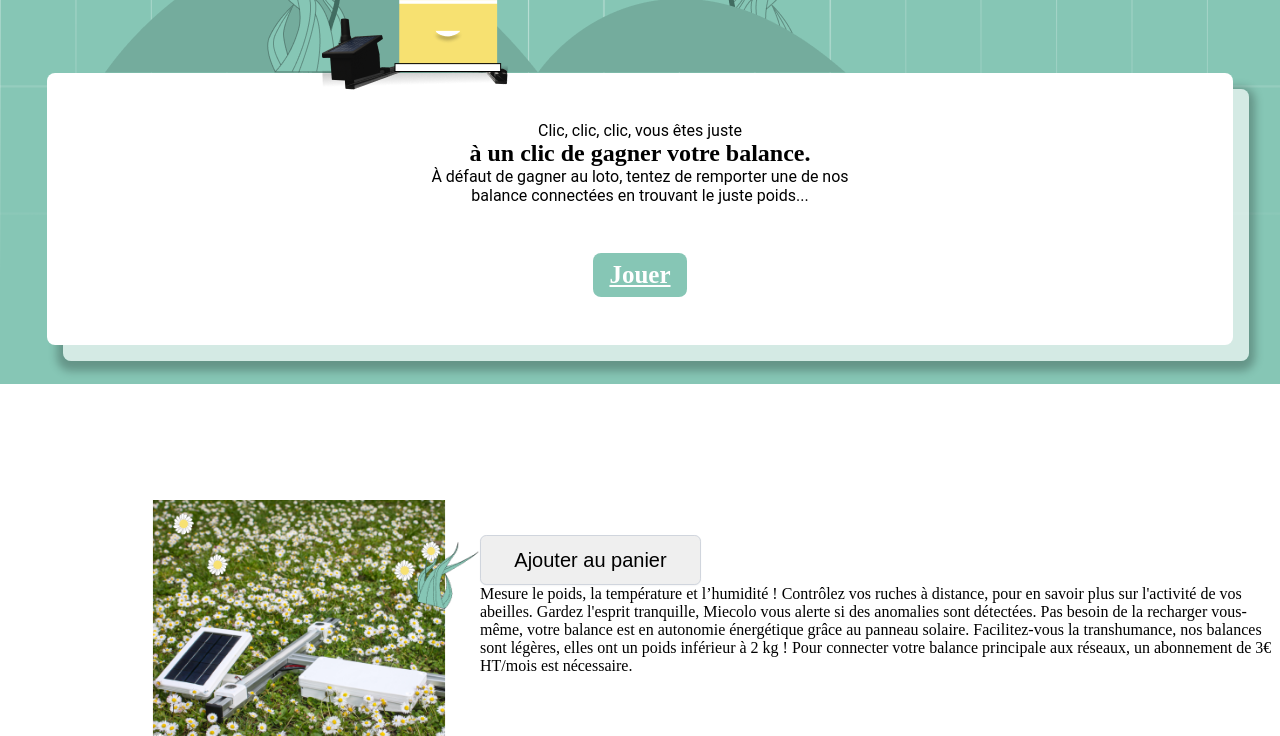
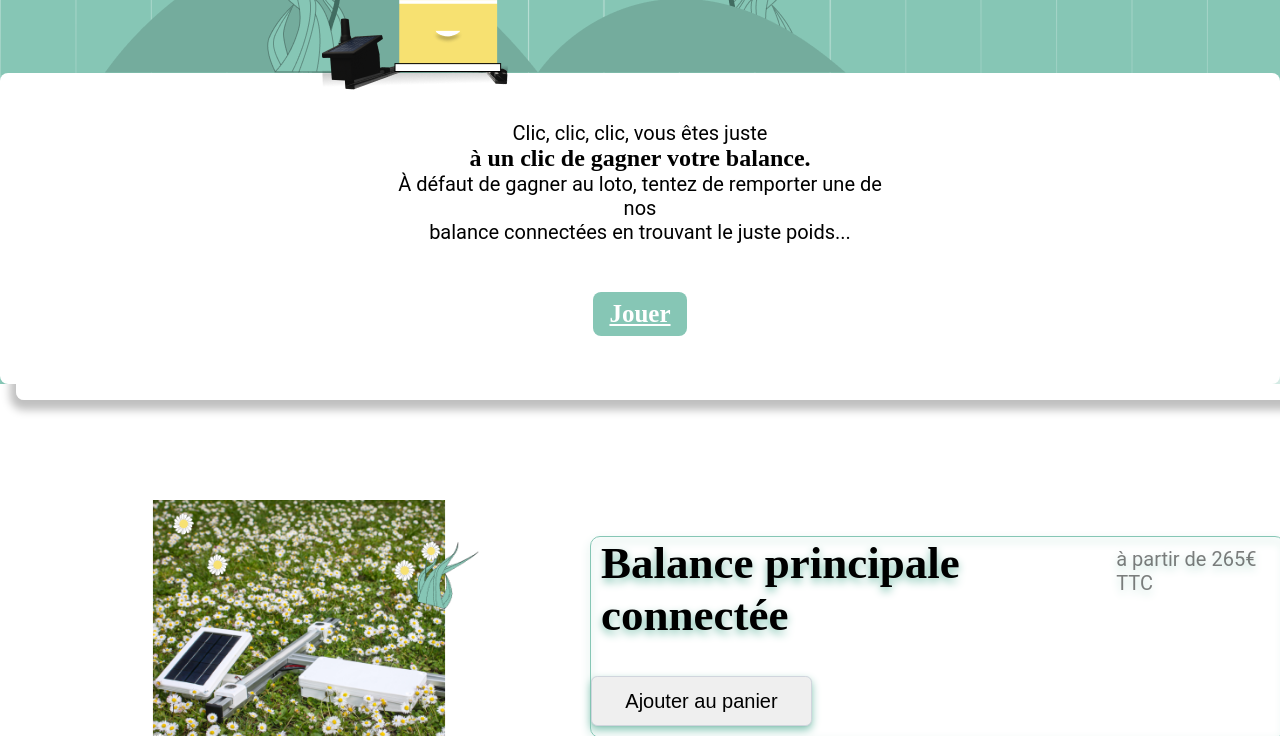
Before and after one commit to Francia-bdz/site-miecolo, a plain HTML site: page fiche produit/index.html in a window 1280 px wide. Shown: the part 216-952 px from the top of the page. Drawn offline with Linux system fonts and the light colour scheme.

Commit message:
flex de la page fiche tech

```diff
--- a/fiche produit/fiche_produit.css
+++ b/fiche produit/fiche_produit.css
@@ -11,7 +11,13 @@ h1{
     font-size: 45px;
     font-style: normal;
     font-weight: 900;
+}
 
+p{
+    font-family: 'Roboto';
+    font-style: normal;
+    font-weight: 400;
+    font-size: 20px;
 }
 
 .juste_choix{
@@ -86,6 +92,42 @@ input{
     display: flex;
     flex-direction: column;
     margin-top: 116px;
+    width: 693px;
+    margin-left: 75px;
+}
+
+.bloc_ajout{
+    position: absolute;
+    width: 693px;
+    height: 200px;
+    left: 590px;
+    top: 752px;
+
+    border: 1px solid #86C6B5;
+    filter: drop-shadow(0px 4px 4px #86C6B5);
+    border-radius: 10px;
+}
+.flex_titre{
+    display: flex;
+    flex-direction: row;
+    margin-left: 10px;
+
+}
+.prix{
+    font-family: 'Roboto';
+    font-style: normal;
+    font-weight: 400;
+    font-size: 20px;
+    margin-top: 10px;
+
+color: rgba(0, 0, 0, 0.5);
+}
+
+.position_txt{
+    position: absolute;
+    margin-top: 319px;
+    width: 700px;
+    margin-left:55px;;
 }
 
 .fond{
--- a/fiche produit/index.html
+++ b/fiche produit/index.html
@@ -43,16 +43,17 @@
     </section>
 
     <div class="flex_txt_case">
-        <section>
-            <div>
-                <h1></h1>
-                <p class=""></p>
+        <section class="bloc_ajout">
+            <div class="flex_titre">
+                <h1>Balance principale
+                    connectée</h1>
+                <p class="prix"> à partir de 265€ TTC</p>
             </div>
             <div>
                 <input type="submit" value="Ajouter au panier" class="butt_panier">
              </div>
-        </section>
-    <p>
+        </section >
+    <p class="position_txt">
     Mesure le poids, la température et l’humidité !
 
 Contrôlez vos ruches à distance, pour en savoir plus sur l'activité de vos abeilles.
```
